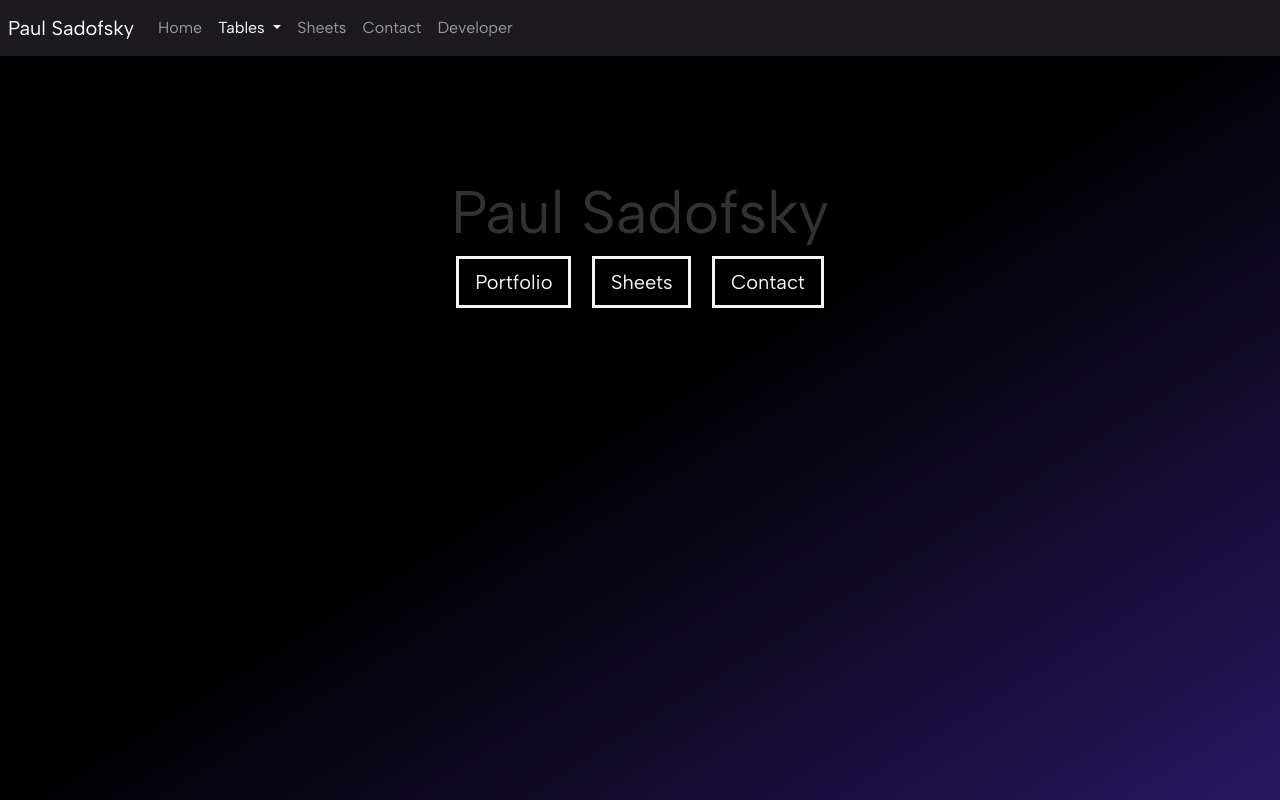
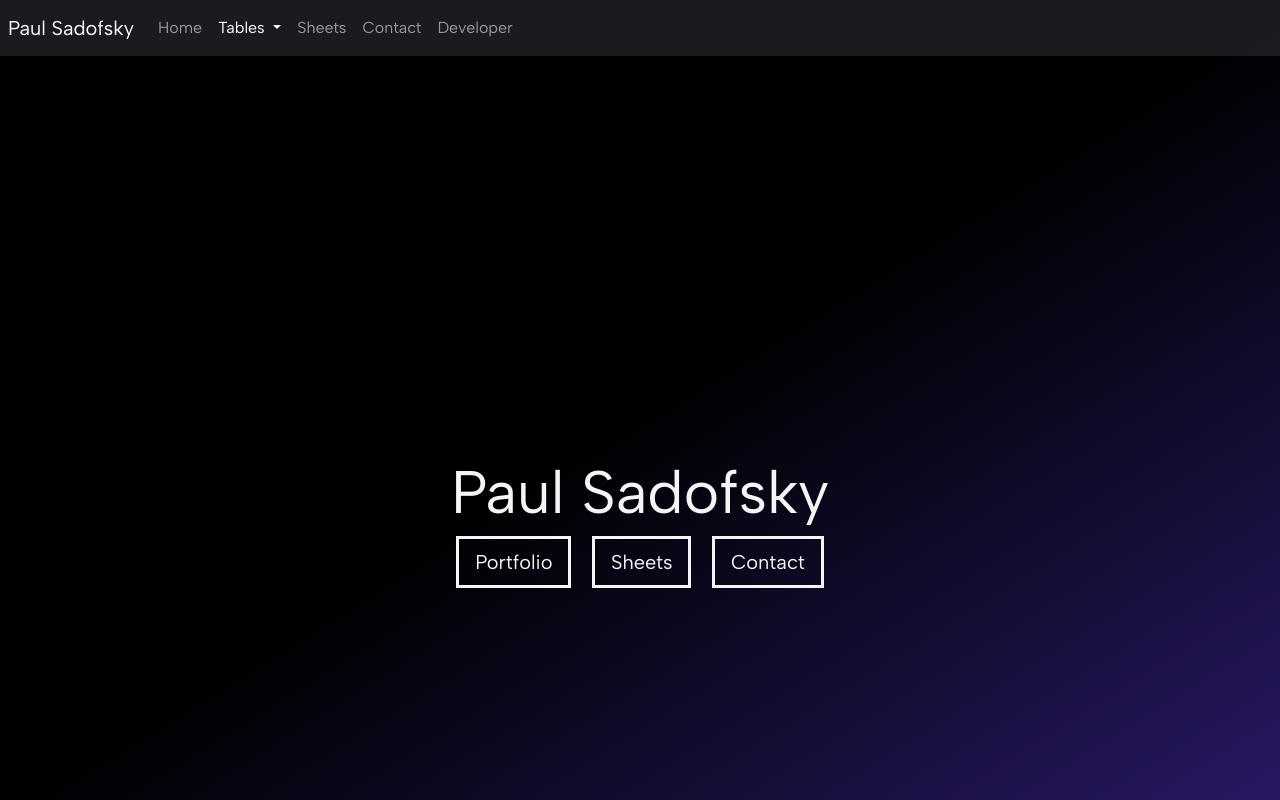
Before and after one commit to paulsadofsky/paulsadofsky.github.io, a plain HTML site: page index.html in a window 1280 px wide. Drawn offline with nearby package versions, Linux system fonts and the light colour scheme.

Commit message:
Update index styling

```diff
--- a/index.html
+++ b/index.html
@@ -44,7 +44,7 @@
             font-family: "Albert Sans", sans-serif;
             background-image: linear-gradient(to bottom right, rgb(0, 0, 0), rgb(0, 0, 0), rgb(40, 24, 98));
             background-repeat: no-repeat;
-            background-size: cover;
+            /* background-size: cover; */
             /* overflow: hidden; */
 
             position: absolute;
@@ -186,8 +186,7 @@
         </nav>
 
             <div class="fade-content">
-              <br><br><br><br><br>
-              <h1 class="display-5" style="font-size: 60px;color: #323232;" align="center">Paul Sadofsky</h1>
+              <h1 class="display-5" style="font-size: 60px;color: whitesmoke; margin-top: 50vh;" align="center">Paul Sadofsky</h1>
 
               <div class="container" align="center">
 
```
